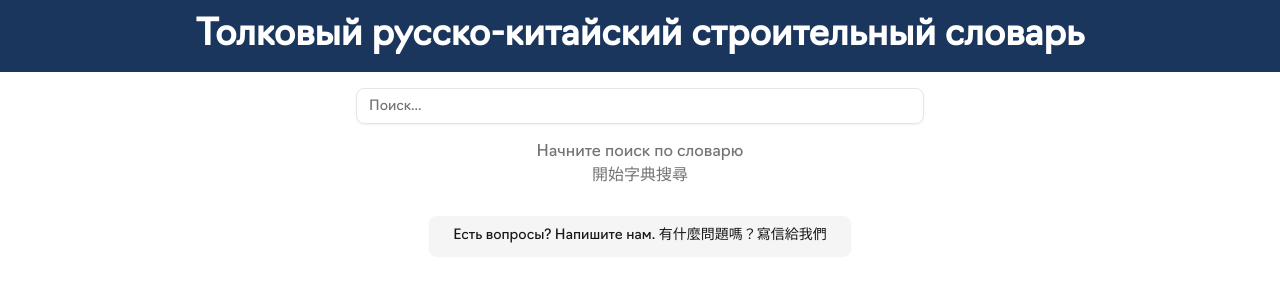
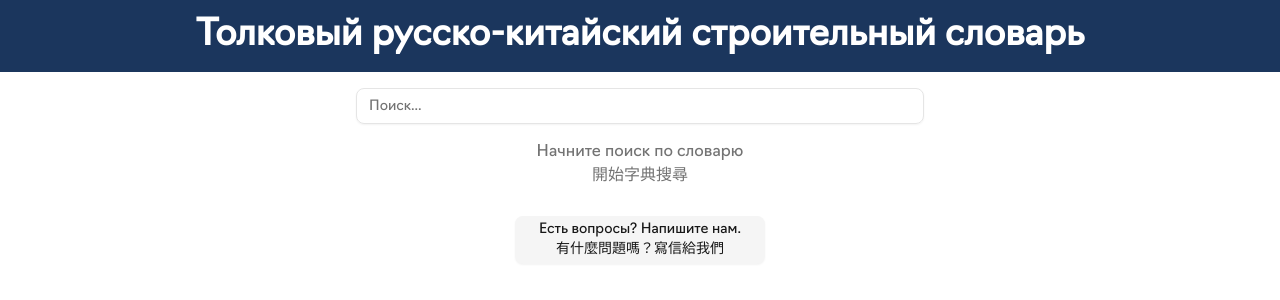
Before and after one commit to SergeyBogomolovv/ru-chinese, a Next.js app: page / in a window 1280 px wide. Shown: the top 300 px of the page. Built offline with nearby package versions, Linux system fonts and the light colour scheme.

Commit message:
fix: update btn height

```diff
--- a/src/app/page.tsx
+++ b/src/app/page.tsx
@@ -21,8 +21,9 @@ export default function Home() {
           <Results />
         </Suspense>
         <FeedbackDialog>
-          <Button variant='secondary' className='w-fit mx-auto mt-3' size='lg'>
-            Есть вопросы? Напишите нам. 有什麼問題嗎？寫信給我們
+          <Button variant='secondary' className='w-fit mx-auto mt-3 py-6' size='lg'>
+            Есть вопросы? Напишите нам. <br />
+            有什麼問題嗎？寫信給我們
           </Button>
         </FeedbackDialog>
       </section>
```
